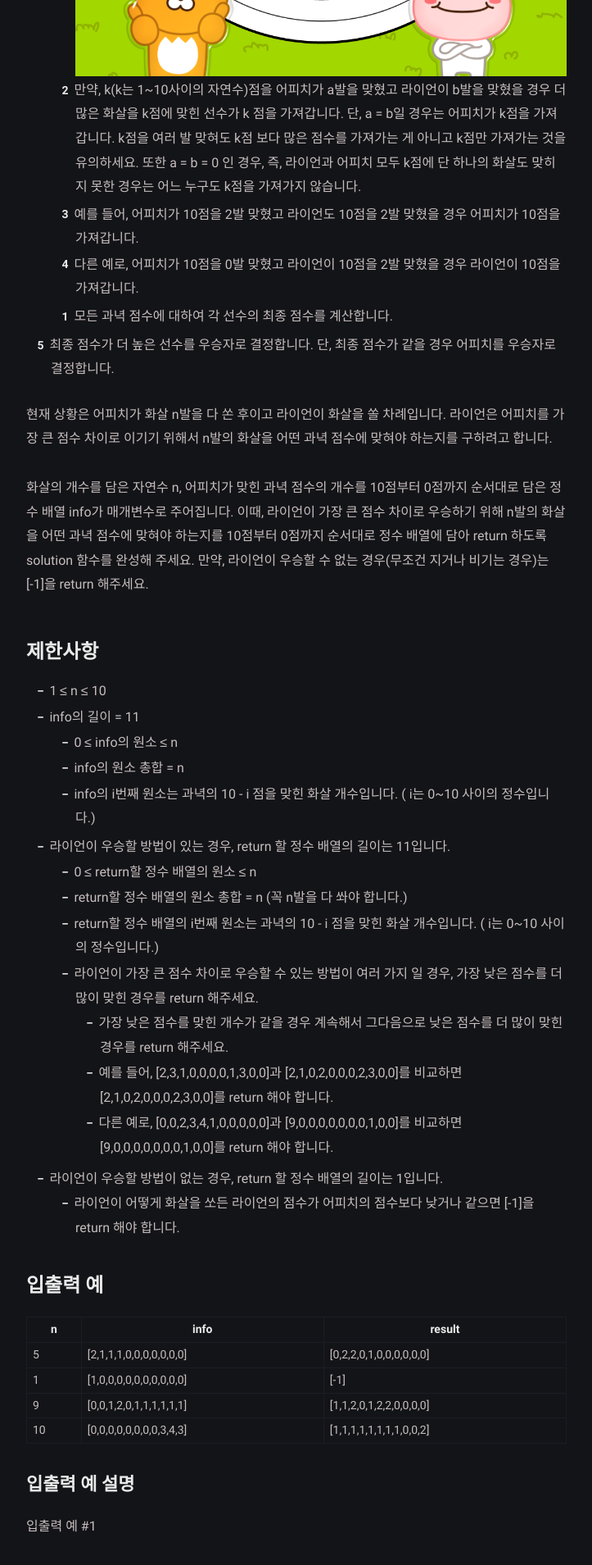
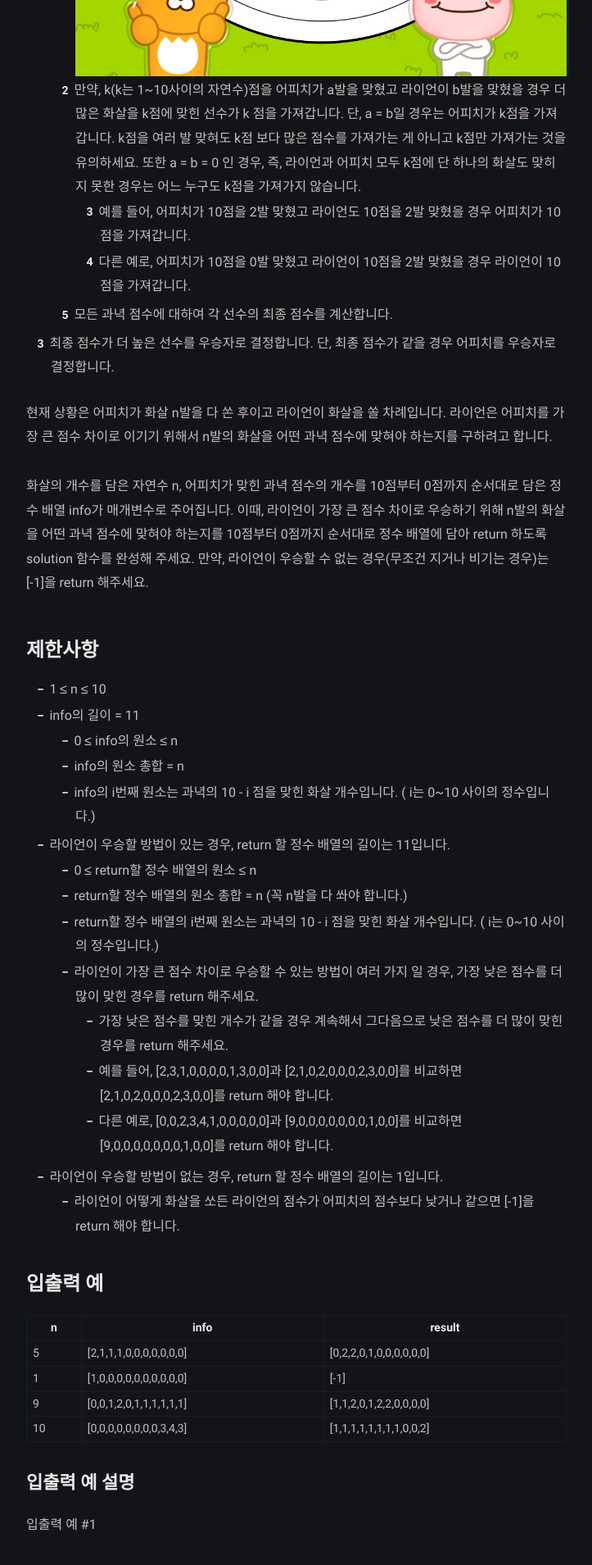
Before and after one commit to rabent/rabent.github.io, a Jekyll site: the page built from _posts/2022-06-27-(KAKAO BLIND 2022) 양궁대회.md, in a window 1280 px wide. Shown: the part 1230-3139 px from the top of the page at 82% size, without its empty margins (278-1001 px from the left). Built offline with Jekyll 4.4.1, drawn with Linux system fonts in a browser that asks for light colours.

```diff
--- a/_posts/2022-06-27-(KAKAO BLIND 2022) 양궁대회.md
+++ b/_posts/2022-06-27-(KAKAO BLIND 2022) 양궁대회.md
@@ -19,10 +19,8 @@ description: 카카오 블라인드 2022 코딩테스트 문제
 2. 점수를 계산합니다.
     1. 과녁판은 아래 사진처럼 생겼으며 가장 작은 원의 과녁 점수는 10점이고 가장 큰 원의 바깥쪽은 과녁 점수가 0점입니다. ![양궁대회.JPG](/assets/img/%EC%96%91%EA%B6%81%EB%8C%80%ED%9A%8C.png)
     2. 만약, k(k는 1~10사이의 자연수)점을 어피치가 a발을 맞혔고 라이언이 b발을 맞혔을 경우 더 많은 화살을 k점에 맞힌 선수가 k 점을 가져갑니다. 단, a = b일 경우는 어피치가 k점을 가져갑니다. k점을 여러 발 맞혀도 k점 보다 많은 점수를 가져가는 게 아니고 k점만 가져가는 것을 유의하세요. 또한 a = b = 0 인 경우, 즉, 라이언과 어피치 모두 k점에 단 하나의 화살도 맞히지 못한 경우는 어느 누구도 k점을 가져가지 않습니다.
-
-      * 예를 들어, 어피치가 10점을 2발 맞혔고 라이언도 10점을 2발 맞혔을 경우 어피치가 10점을 가져갑니다.
-      * 다른 예로, 어피치가 10점을 0발 맞혔고 라이언이 10점을 2발 맞혔을 경우 라이언이 10점을 가져갑니다.
-
+        - 예를 들어, 어피치가 10점을 2발 맞혔고 라이언도 10점을 2발 맞혔을 경우 어피치가 10점을 가져갑니다.
+        - 다른 예로, 어피치가 10점을 0발 맞혔고 라이언이 10점을 2발 맞혔을 경우 라이언이 10점을 가져갑니다.
     3. 모든 과녁 점수에 대하여 각 선수의 최종 점수를 계산합니다.
 3. 최종 점수가 더 높은 선수를 우승자로 결정합니다. 단, 최종 점수가 같을 경우 어피치를 우승자로 결정합니다.
 
```
